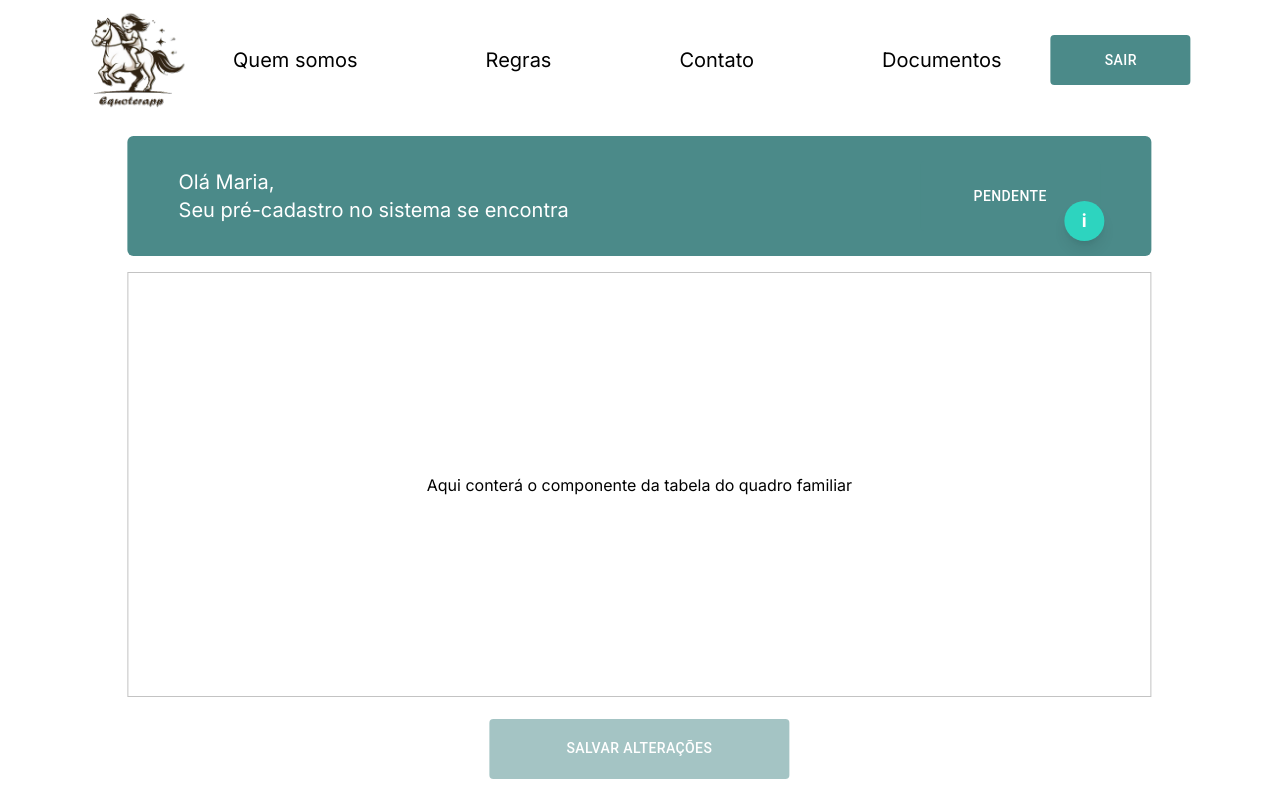
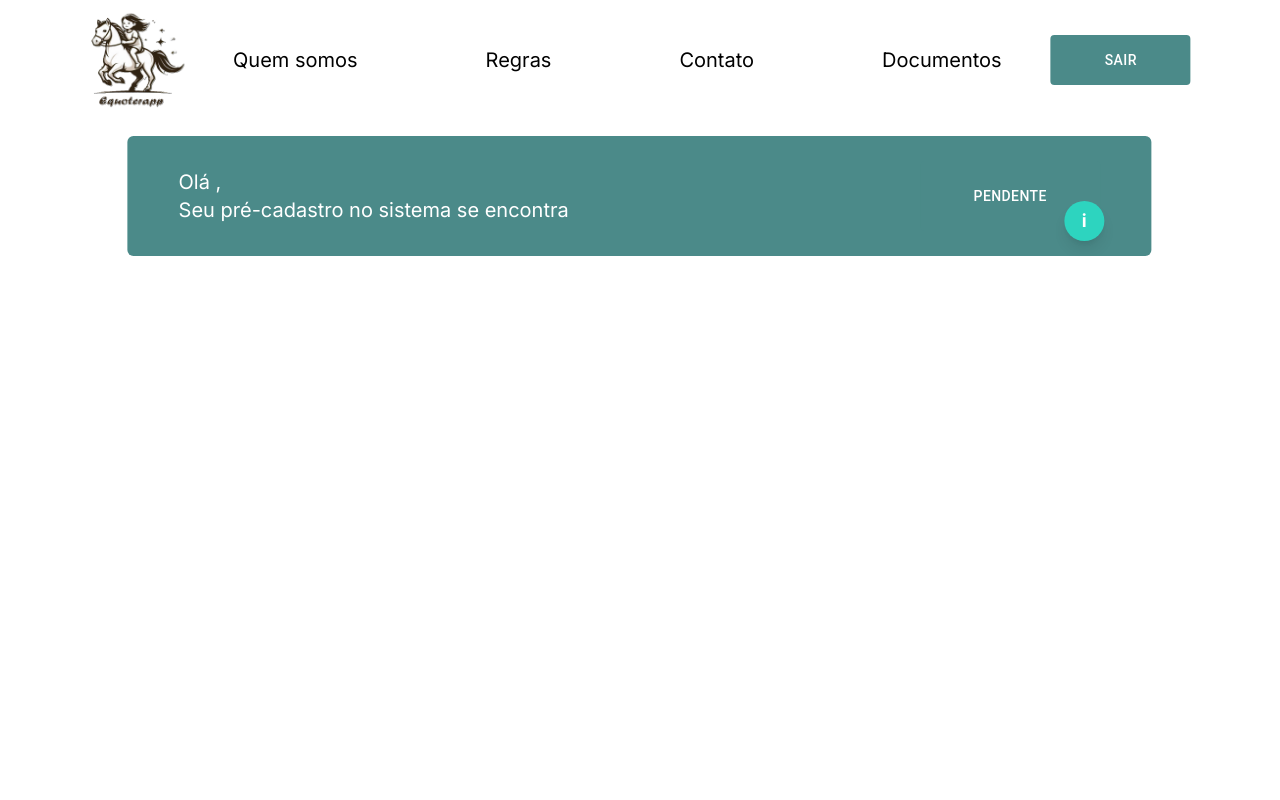
Before and after one commit to lucas037/equoterapp-front, a Next.js app: page /pre-cadastro in a window 1280 px wide. Built offline with nearby package versions, Linux system fonts and the light colour scheme.

Commit message:
refactor: Atualizar página de exibição de status de pré-cadastro.

```diff
--- a/src/app/pre-cadastro/page.tsx
+++ b/src/app/pre-cadastro/page.tsx
@@ -2,17 +2,20 @@
 
 import Header from '@/components/Header';
 import HeaderPreCadastro from '@/components/HeaderPreCadastro';
-import Input from '@/components/Input';
 import { motion } from 'framer-motion';
-import { useState } from 'react';
-import MembroFamilia from '../../types/MembroFamilia';
-import DropdownOption from '../../types/DropdownOption';
-import Dropdown from '@/components/Dropdown';
-import DadosPaciente from '../../types/DadosPaciente';
+import { useEffect, useState } from 'react';
 import { Botao } from '@/components/Botao';
+import requestsAuth from '../../utils/requestsAuth';
 
 
 export default function PreCadastroView() {
+    const [nameFamiliar, setNameFamiliar] = useState<string>("");
+
+    useEffect(() => {
+        const familiarName = requestsAuth.getName() || "";
+        setNameFamiliar(familiarName);
+    }, []);
+
     const name = "PreCadastro";
 
     const pageVariants = {
@@ -41,10 +44,19 @@ export default function PreCadastroView() {
     };
 
     function handleClick() {
-        window.location.href = "/cadastro";
+        window.location.href = "/login";
     }
     const [showStatus, setShowStatus] = useState('Pendente');
     const [boolModificado, setboolModificado] = useState(false);
+
+    useEffect(() => {
+        const status = requestsAuth.getStatus();
+
+        if (status == 4)
+            setShowStatus("Aprovado");
+        else if (status == 7)
+            setShowStatus("Reprovado");
+    })
 
 
     return (
@@ -61,13 +73,9 @@ export default function PreCadastroView() {
                 colaborador={false}
                 />
 
-                <HeaderPreCadastro buttonName={showStatus} handleClick={() => { throw new Error('Function not implemented.'); }} />
+                <HeaderPreCadastro nameFamiliar={nameFamiliar} buttonName={showStatus} handleClick={() => { throw new Error('Function not implemented.'); }} />
 
-                <div className='h-[60%] w-[80%] flex border border-[#C3C3C3] items-center justify-center'>
-                    <div>
-                        Aqui conterá o componente da tabela do quadro familiar
-                    </div>
-                </div>
+                { showStatus == "Aprovado" &&
 
                     <div className='w-[80%] h-[10%] flex justify-center items-center mt-4 mb-4'>
                         <Botao
@@ -79,6 +87,8 @@ export default function PreCadastroView() {
                         Finalizar
                     </Botao> */}
                     </div>
+
+                }
             </div>
         </motion.div>
 
--- a/src/components/HeaderPreCadastro.tsx
+++ b/src/components/HeaderPreCadastro.tsx
@@ -4,15 +4,12 @@ import Button from './Button';
 import { motion } from 'framer-motion';
 
 interface InterfaceProps {
+    nameFamiliar: string,
     buttonName: string,
     handleClick: () => void
 }
 
 export default function Header(props: InterfaceProps) {
-    function clickLogo() {
-        window.location.href = "/";
-    }
-
     const [showTooltip, setShowTooltip] = useState(false);
 
     return (
@@ -20,7 +17,7 @@ export default function Header(props: InterfaceProps) {
         <div className="w-[80%] h-[120px] flex justify-center mb-4 bg-[#4B8A89] rounded-md">
             <div className='w-[90%] h-[120px] flex justify-between items-center'>
                 <div className='text-xl flex flex-col xl:flex xl:max-w-[100%] text-white'>
-                    <div>Olá Maria,</div>
+                    <div>Olá {props.nameFamiliar},</div>
                     <div>Seu pré-cadastro no sistema se encontra</div>
                 </div>
 
```
Lines whose indentation alone changed are shown as unchanged.
